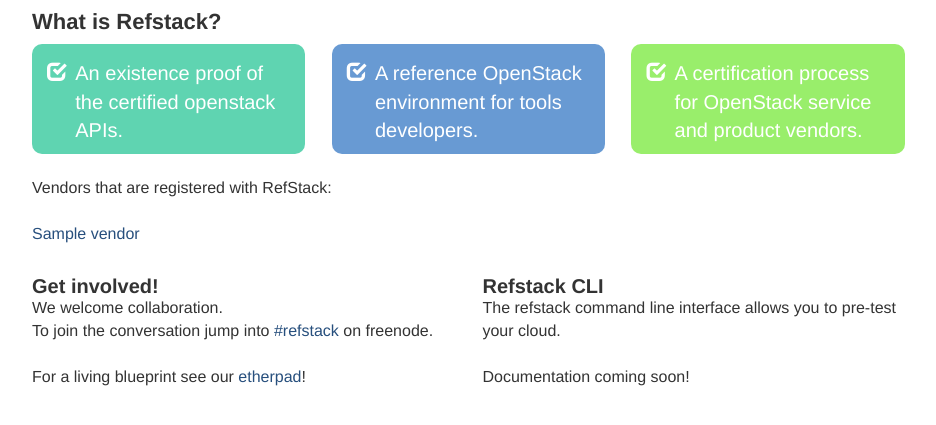
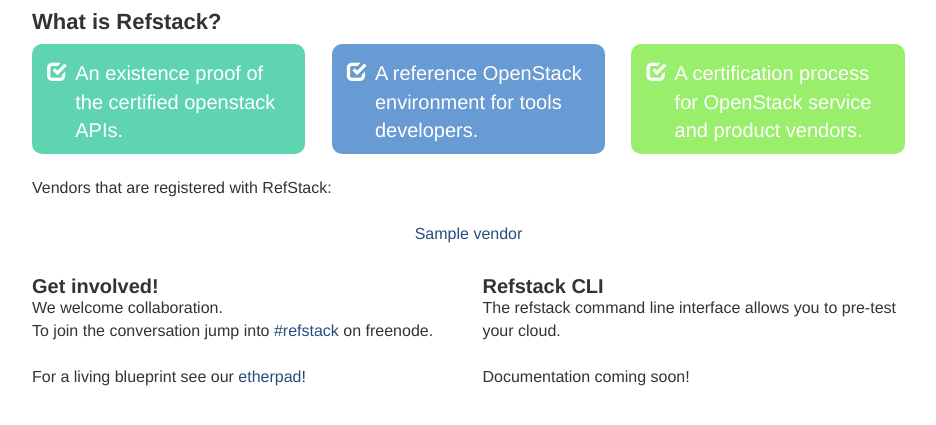
Before and after one commit to openstack-archive/refstack, a Flask app: page / in a window 1280 px wide. Shown: the part 100-525 px from the top of the page, without its empty margins (185-1121 px from the left). Run offline with Flask 2, Linux system fonts and the light colour scheme; tables that the repository leaves empty hold one stand-in row (values such as "Sample post"); some libraries are stand-ins or nearby versions.

Commit message:
better vendor layout

```diff
--- a/refstack/static/refstack.css
+++ b/refstack/static/refstack.css
@@ -145,3 +145,12 @@ input[name="openid"] {
 .green{
     color: #329000;
 }
+.vendors{
+    text-align: center;
+    color: #274F7D;
+
+}
+.vendors li{
+    display: inline-block;
+    padding: 0px 5px;
+}
--- a/refstack/templates/index.html
+++ b/refstack/templates/index.html
@@ -19,9 +19,9 @@
         <div class="unit span-grid">
             <br/>
             Vendors that are registered with RefStack:<br/><br/>
-            <ul>
+            <ul class="vendors">
                 {% for vendor in vendors %}
-                <li><a href="mailto:{{ vendor.contact_email }}">{{ vendor.vendor_name }}</a></li>
+                <li>{{ vendor.vendor_name }}</li>
                 {% endfor %}
             </ul>
         </div>
```
